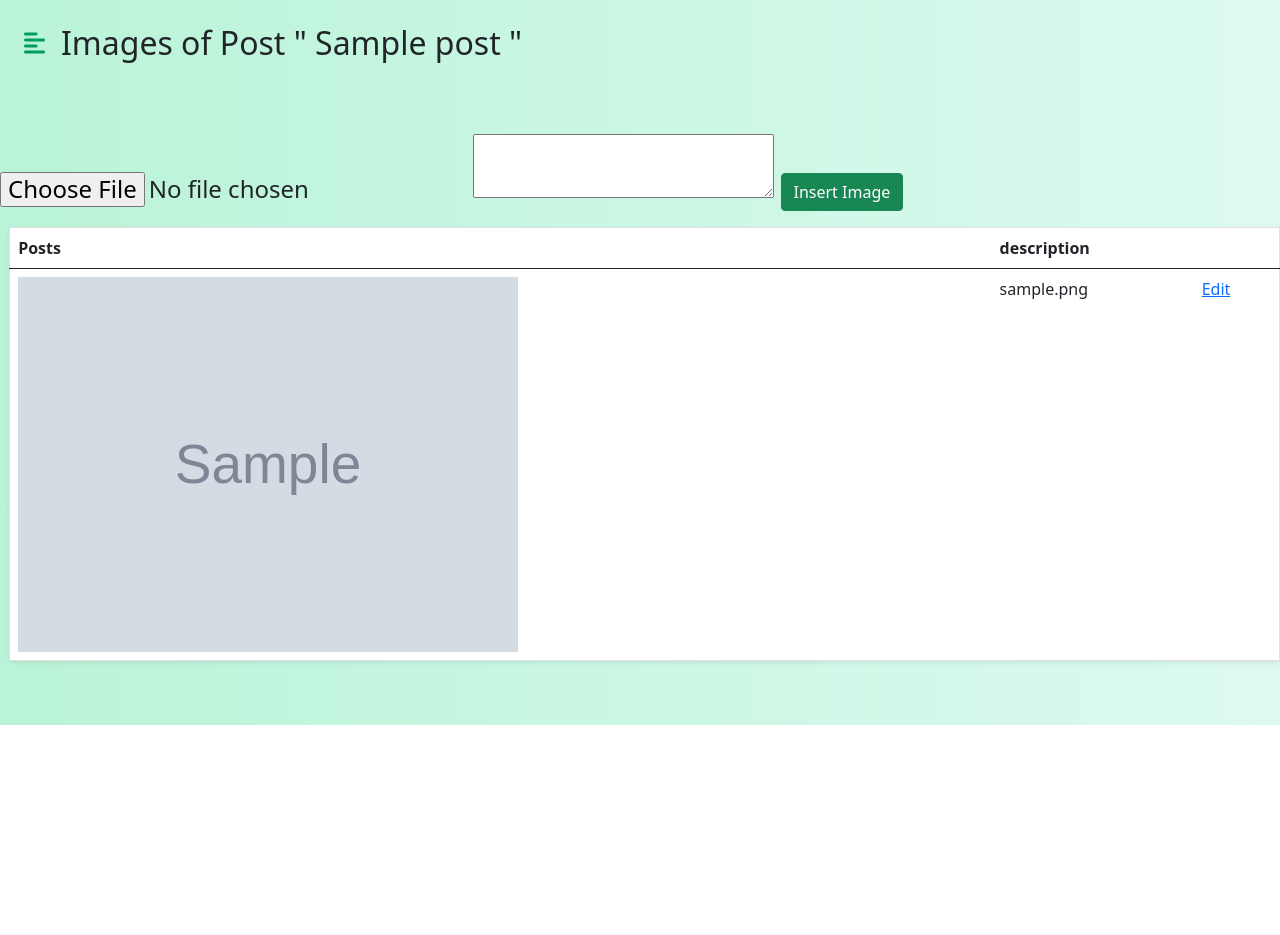
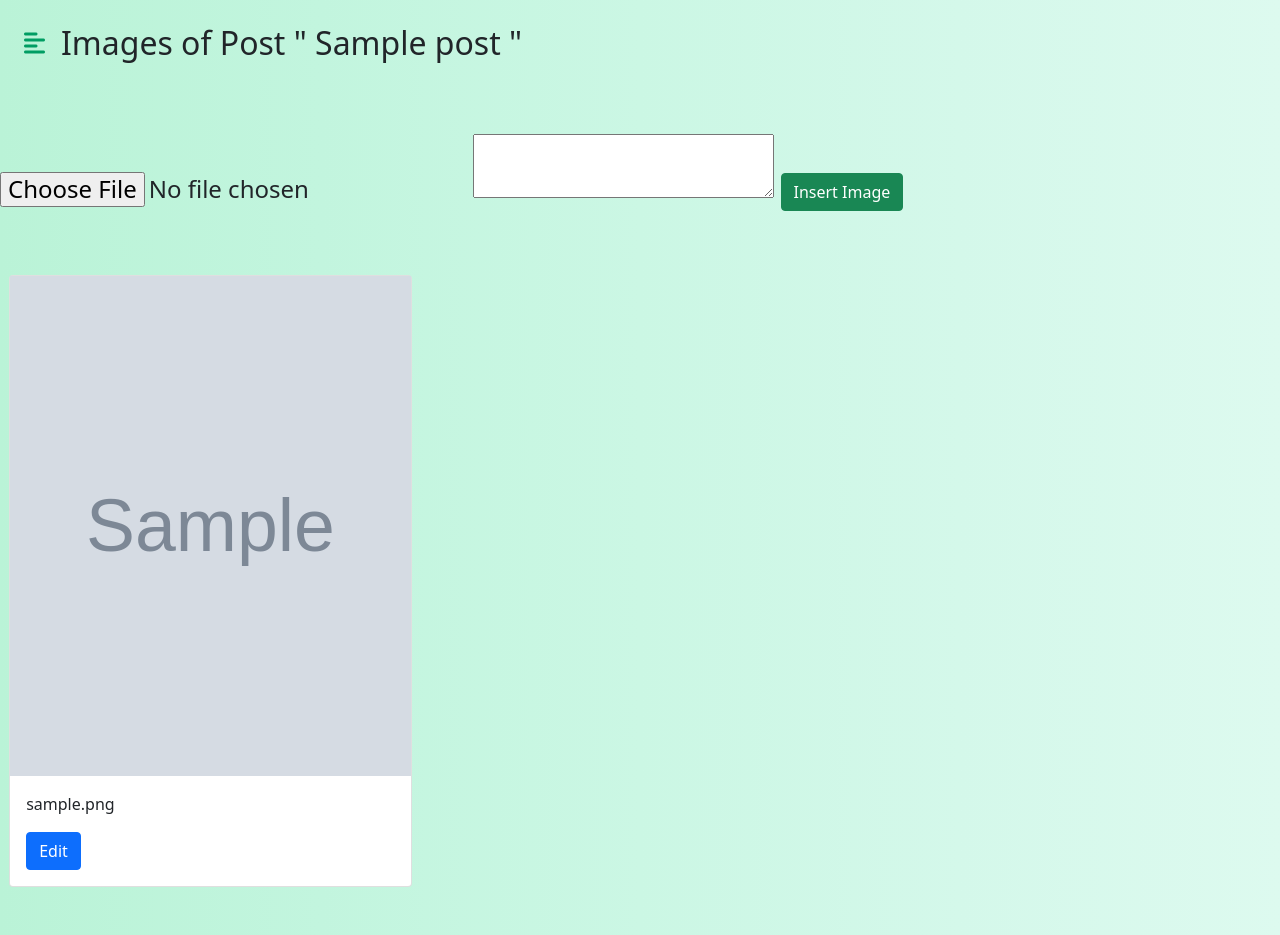
Before and after one commit to code-master-7/AkshayProject, a PHP site: the page made by createPost.php in a window 1280 px wide. Before the commit the page ends 725 px from the top, so only its background shows below. Run offline with PHP 8.4, Linux system fonts and the light colour scheme; tables that the repository leaves empty or names only in its code hold one stand-in row (values such as "Sample post"); grey boxes marked "Sample" are stand-in pictures; some libraries are stand-ins or nearby versions.

Commit message:
cardview Added

```diff
--- a/createPost.php
+++ b/createPost.php
@@ -8,12 +8,12 @@ if (isset($_GET['id'])) {
     $id = encryptor('decrypt', $id);
     // echo $id;
 
-    $email ="";
+    $email = "";
     $get_email = "select email from client where project_id = '$id';";
 
-    $query_getEmail = mysqli_query($con_server,$get_email);
+    $query_getEmail = mysqli_query($con_server, $get_email);
 
-    while($getEmail = mysqli_fetch_assoc($query_getEmail)){
+    while ($getEmail = mysqli_fetch_assoc($query_getEmail)) {
         $email = $getEmail['email'];
     }
 
@@ -21,15 +21,15 @@ if (isset($_GET['id'])) {
 
     //  $ans['post_id'];
 
-     $postTitle = "select postTitle from post where post_id = '$pID' ";
+    $postTitle = "select postTitle from post where post_id = '$pID' ";
 
-     $c1 = mysqli_query($con_server,$postTitle);
-     $title = "";
+    $c1 = mysqli_query($con_server, $postTitle);
+    $title = "";
 
-     while($ans1 = mysqli_fetch_assoc($c1)){
-         $title = $ans1 ['postTitle'];
+    while ($ans1 = mysqli_fetch_assoc($c1)) {
+        $title = $ans1['postTitle'];
 
-     }
+    }
 
     ?>
 
@@ -52,7 +52,6 @@ if (isset($_GET['id'])) {
 
     <body>
         <div class="d-flex" id="wrapper">
-
             <div id="page-content-wrapper">
                 <nav class="navbar navbar-expand-lg navbar-light bg-transparent py-4 px-4">
                     <div class="d-flex align-items-center">
@@ -86,6 +85,7 @@ if (isset($_GET['id'])) {
                         </form>
 
                     </h3>
+                    <div class="row row-cols-1 row-cols-md-3 g-4">
                     <?php
                     // $q = "Select * from images where post_id = 4 and project_id = 1";
 
@@ -98,35 +98,24 @@ if (isset($_GET['id'])) {
                     while ($ans = mysqli_fetch_assoc($sql)) {
 
                         ?>
-                        <div class="col">
-                            <table border="1" class="table bg-white rounded shadow-sm table-hover" style="width: 100%">
-                                <thead>
-                                    <tr>
-                                        <th>Posts</th>
-                                        <th style="margin-left: 50%;">description</th>
-                                        <th></th>
-                                    </tr>
-                                </thead>
-                                <tbody>
-                                    <tr>
-                                        <td><img src="images/<?php echo $ans['image_url']; ?>" width="500" height="auto"></td>
-                                        <td>
-                                            <?php echo $ans['image_des']; ?>
-                                        </td>
-                                        <!-- TODO add edit button and on click of that edit from image Table -->
-                                        <!-- <td><?php //echo $ans['image_id']; ?></td> -->
-                                        <td><a href="update.php?id=<?php $idd = encryptor('encrypt', $id);
-                                        echo $idd; ?>&&image_id=<?php echo $ans['image_id']; ?>">Edit</a></td>
-                                    </tr>
-                                    <?php
+
+                            <div class="col">
+                                <div class="card">
+                                    <img src="images/<?php echo $ans['image_url']; ?>" class="img-fluid" style = "width:550px; height:500px" class="card-img-top " alt="Img">
+                                    <div class="card-body">
+                                        <p class="card-text"> <?php echo $ans['image_des']; ?></p>
+                                        <a href="update.php?id=<?php $idd = encryptor('encrypt', $id);
+                                            echo $idd; ?>&&image_id=<?php echo $ans['image_id']; ?>" class="btn btn-primary">Edit</a>
+                                    </div>
+                                </div>
+                            </div>
+
+                                        <?php
                     }
                     ?>
-                            </tbody>
-                        </table>
                     </div>
                 </div>
             </div>
-        </div>
         </div>
 
         <script src="https://cdn.jsdelivr.net/npm/bootstrap@5.0.2/dist/js/bootstrap.bundle.min.js"
```
Also changed, not shown: images/IMG-640b0f8f587e29.24955276.jpeg (added), images/IMG-640b0f9d6d82a9.94376920.jpeg (added), images/IMG-640b0fa9b192e4.95129385.jpeg (added), images/IMG-640b1019a90583.79388724.jpeg (added), images/IMG-640b103f3dede1.21834038.jpeg (added).
